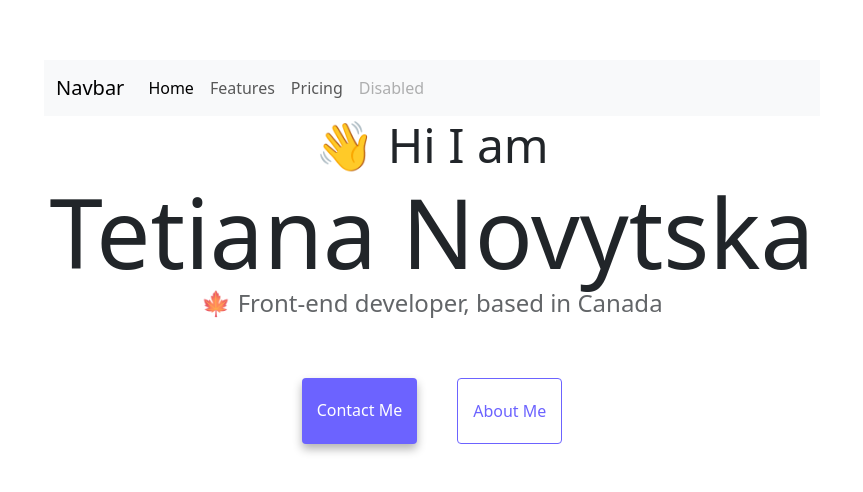
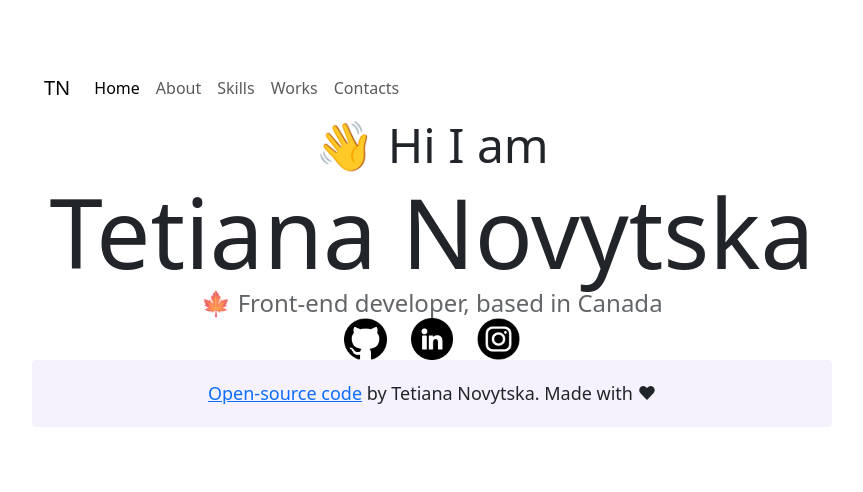
Before and after one commit to TatianaNovitskaya/Portfolio, a plain HTML site: page index.html in a window 1280 px wide. Shown: the whole page, without its empty margins (208-1071 px from the left). Drawn offline with nearby package versions, Linux system fonts and the light colour scheme; a web font is replaced by a local one.

Commit message:
Added main content and footer

```diff
--- a/index.html
+++ b/index.html
@@ -11,6 +11,8 @@
             integrity="sha384-9ndCyUaIbzAi2FUVXJi0CjmCapSmO7SnpJef0486qhLnuZ2cdeRhO02iuK6FUUVM"
             crossorigin="anonymous"
     />
+    <link href="https://fonts.googleapis.com/css2?family=Lobster+Two:wght@400;700&family=Ms+Madi&display=swap"
+          rel="stylesheet">
     <link rel="stylesheet" href="src/style.css"/>
     <script
             src="https://cdn.jsdelivr.net/npm/bootstrap@5.3.0/dist/js/bootstrap.bundle.min.js"
@@ -20,10 +22,10 @@
 </head>
 <body>
 
-<div class="container">
-    <nav class="navbar navbar-expand-lg bg-body-tertiary">
+<header class="header">
+    <nav class="navbar navbar-expand-lg">
         <div class="container-fluid">
-            <a class="navbar-brand" href="#">Navbar</a>
+            <a class="navbar-brand logo-font" href="#">TN</a>
             <button
                     class="navbar-toggler"
                     type="button"
@@ -41,25 +43,44 @@
                         <a class="nav-link active" aria-current="page" href="#">Home</a>
                     </li>
                     <li class="nav-item">
-                        <a class="nav-link" href="#">Features</a>
+                        <a class="nav-link" href="pages/about.html">About</a>
                     </li>
                     <li class="nav-item">
-                        <a class="nav-link" href="#">Pricing</a>
+                        <a class="nav-link" href="pages/skills.html">Skills</a>
                     </li>
                     <li class="nav-item">
-                        <a class="nav-link disabled">Disabled</a>
+                        <a class="nav-link" href="pages/works.html">Works</a>
+                    </li>
+                    <li class="nav-item">
+                        <a class="nav-link" href="pages/contacts.html">Contacts</a>
                     </li>
                 </ul>
             </div>
         </div>
     </nav>
-    <h2>👋 Hi I am</h2>
-    <h1>Tetiana Novytska</h1>
-    <h3>🍁 Front-end developer, based in Canada</h3>
-    <div class="navigation-links">
-        <a href="about.html#contact" class="contact-link">Contact me</a>
-        <a href="about.html" class="about-link">About me</a>
+</header>
+<div class="container">
+    <div class=" main-info">
+        <h2>👋 Hi I am</h2>
+        <h1>Tetiana Novytska</h1>
+        <h3>🍁 Front-end developer, based in Canada</h3>
     </div>
+    <div class="row social-media-links d-flex justify-content-center">
+        <a href="https://github.com/TatianaNovitskaya" class="col-1 col-lg-1" target="_blank">
+            <img src="images/github-logo.png" class="img-fluid" alt="">
+        </a>
+        <a href="https://www.linkedin.com/in/tetiana-novytska-663490120/" class="col-1 col-lg-1 " target="_blank">
+            <img src="images/linkedin.png" class="img-fluid" alt="">
+        </a>
+        <a href="https://www.instagram.com/passatik1/" class="col-1 col-lg-1" target="_blank">
+            <img src="images/instagram.png" class="img-fluid" alt="">
+        </a>
+    </div>
+
 </div>
+<footer class="footer">
+    <p class="text-center"><a href="https://github.com/TatianaNovitskaya/Portfolio" target="_blank">Open-source code</a> by Tetiana
+        Novytska. Made with ❤</p>
+</footer>
 </body>
 </html>
```
